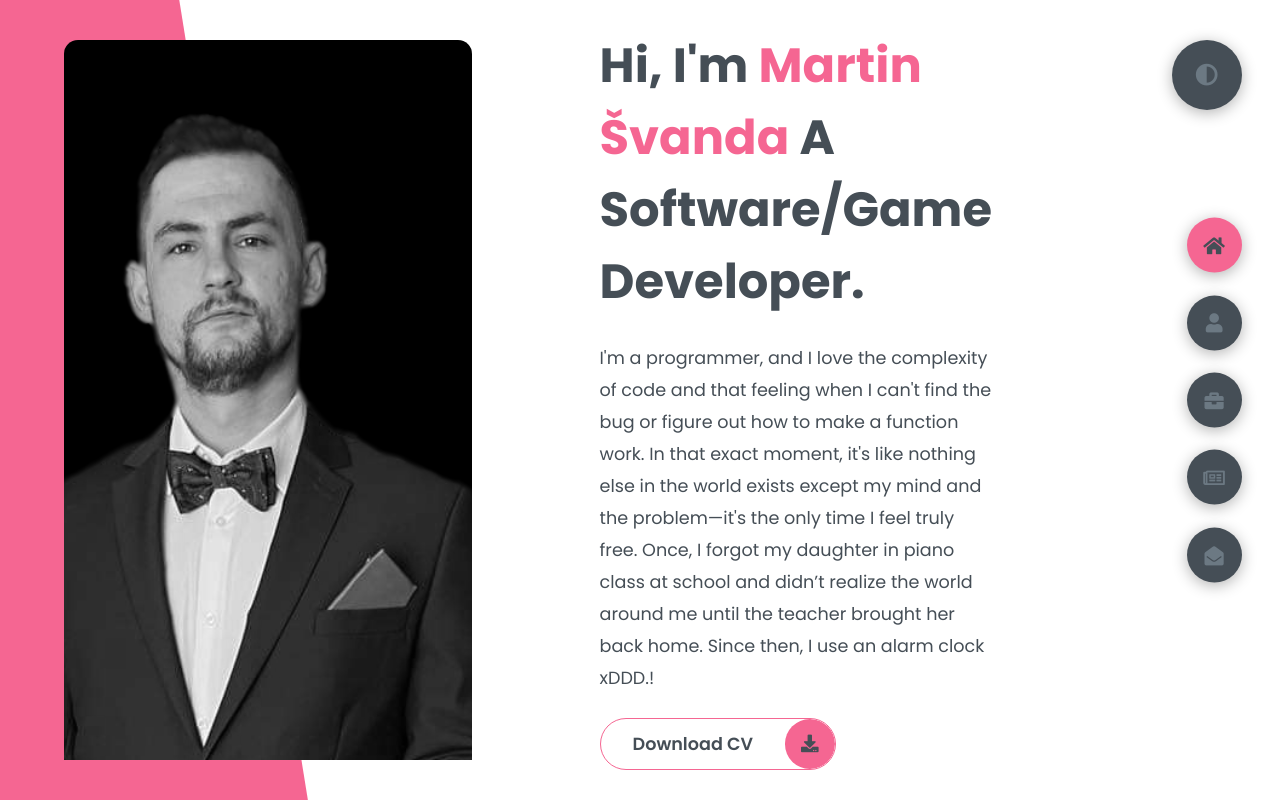
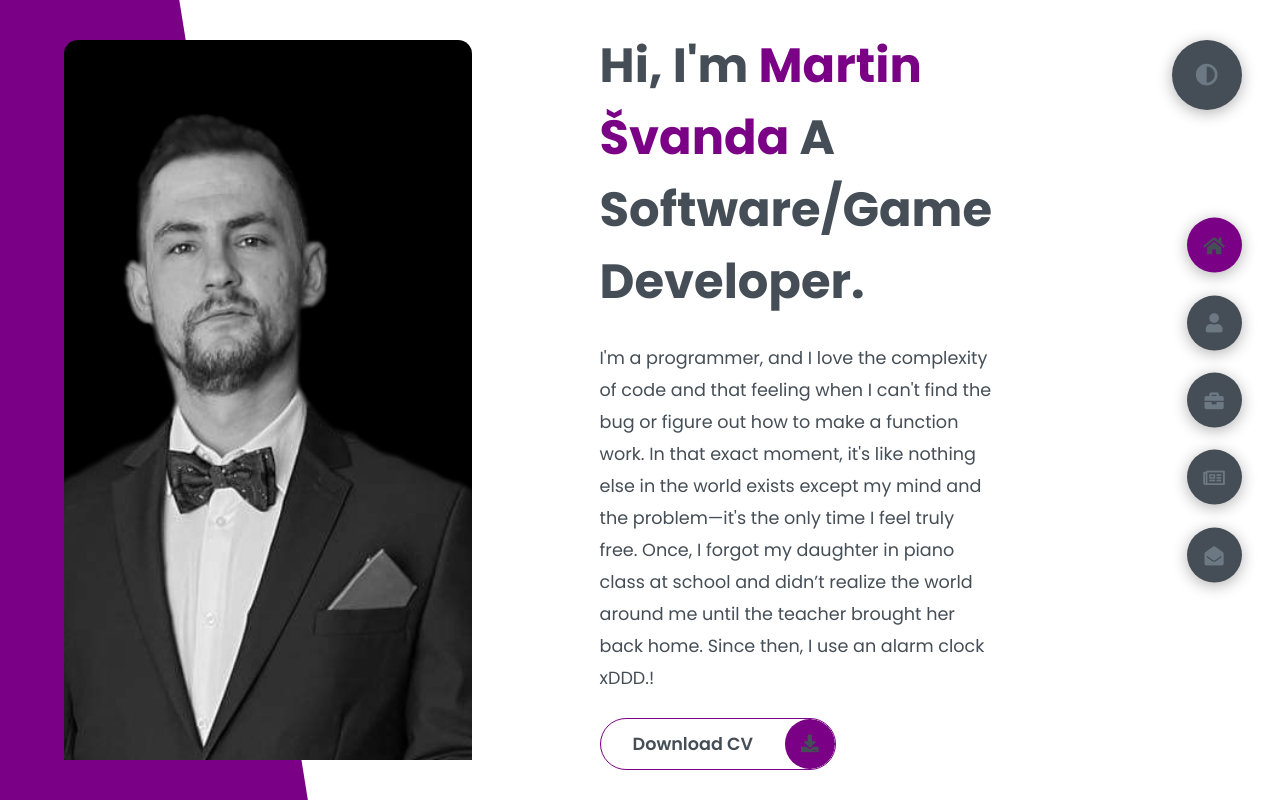
Before and after one commit to EmperorKunDis/NewPortfolio, a plain HTML site: page index.html in a window 1280 px wide. Both pictures are taken after a click on the element 1206 px from the left and 75 px from the top of the page. Drawn offline with Linux system fonts and the light colour scheme.

Commit message:
Update styles.css

```diff
--- a/styles/styles.css
+++ b/styles/styles.css
@@ -23,7 +23,7 @@
 
 .light-mode {
   --color-primary: #FFFFFF;
-  --color-secondary: #F56692;
+  --color-secondary: #7a0185;
   --color-white: #454e56;
   --color-black: #000;
   --color-grey0: #f8f8f8;
```
